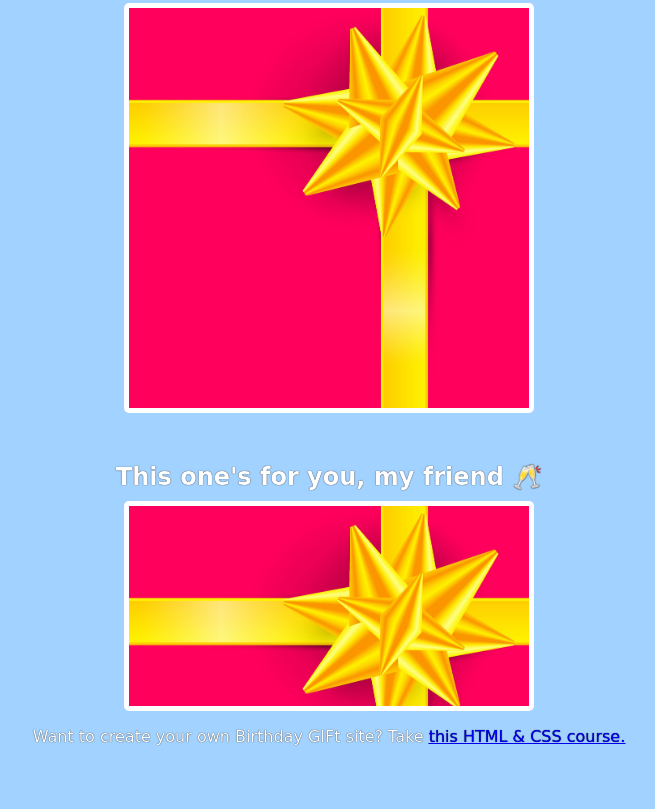
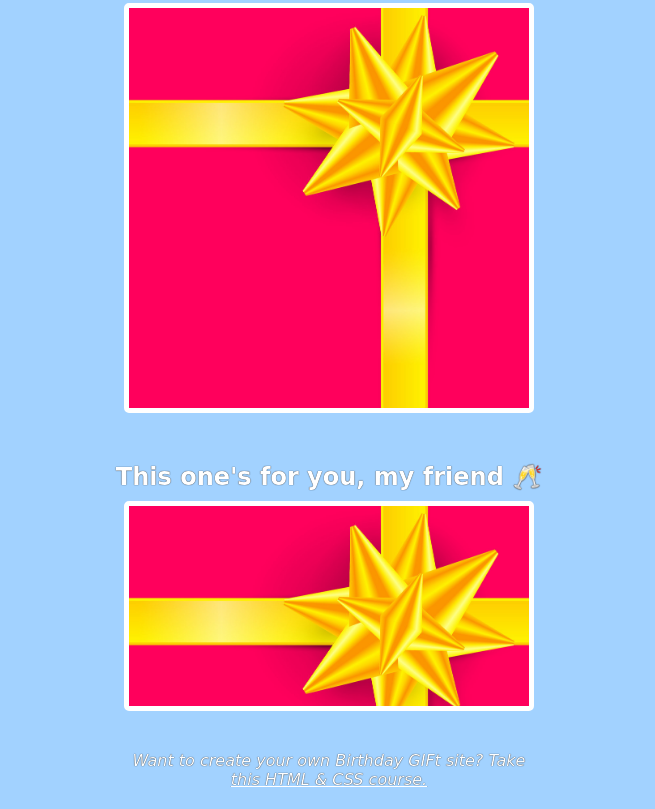
Before and after one commit to adrianpaliz/scrimba, a plain HTML site: page html_and_css/birthday_gift_site/exercise_1/index.html in a window 1280 px wide. Shown: the part 1980-2789 px from the top of the page, without its empty margins (311-966 px from the left). Before the commit the page ends 2742 px from the top, so only its background shows below. Drawn offline with Linux system fonts and the light colour scheme; a web font is replaced by a local one.

Commit message:
CSS's properties added for target footer and a tag

```diff
--- a/html_and_css/birthday_gift_site/exercise_1/styles.css
+++ b/html_and_css/birthday_gift_site/exercise_1/styles.css
@@ -81,3 +81,13 @@ h1, h2, h3, h4, p {
 #gift-image-rectangle:hover {
 	background-image: url("images/cheers.gif");
 }
+
+#footer {
+	font-style: italic;
+	width: 400px;
+	margin: 40px auto 20px;
+}
+
+a {
+	color: #FFFFFF;
+}
```
